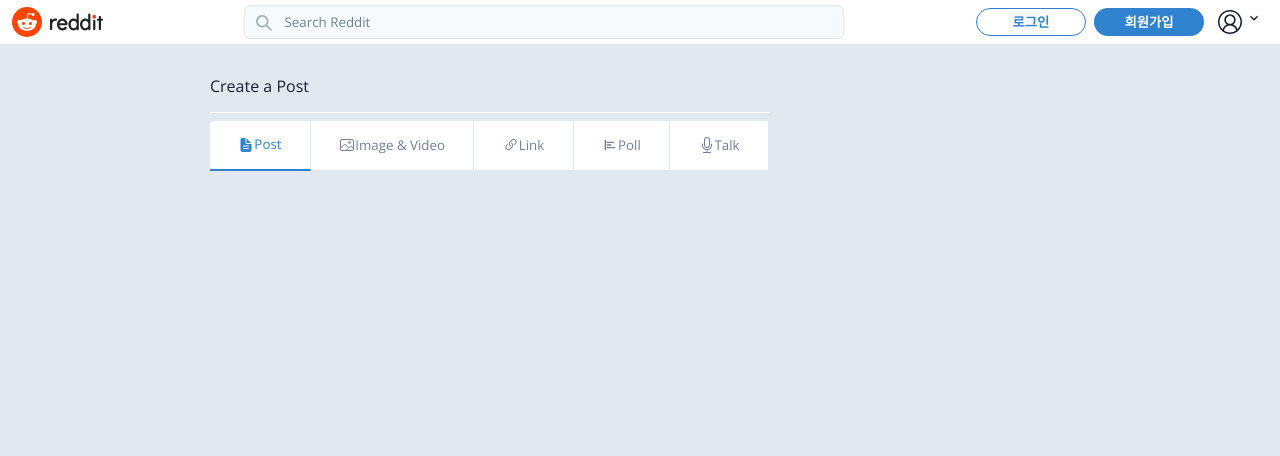
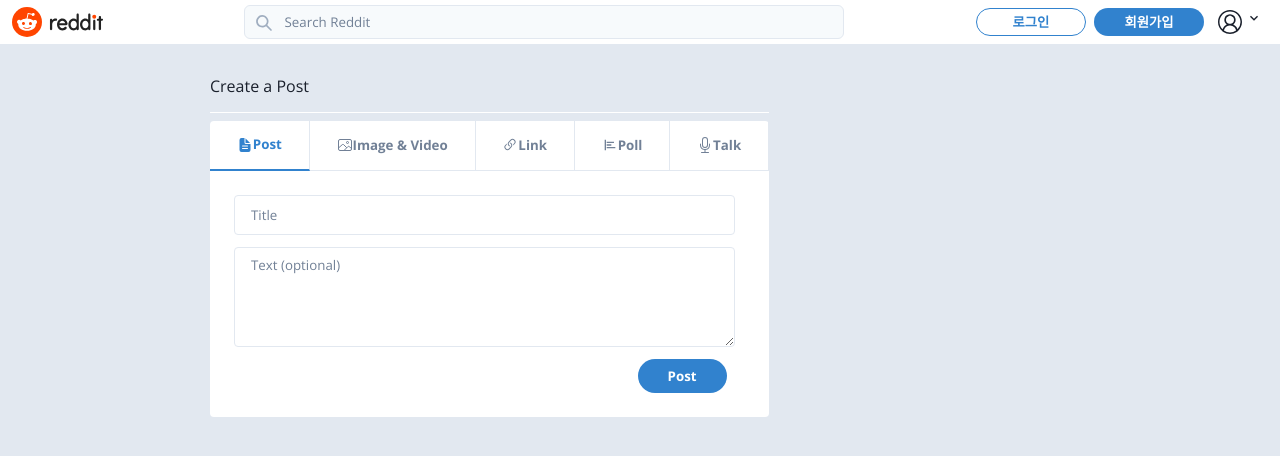
Before and after one commit to cocoburger/reddit-clone, a Next.js app: page /r/1/submit in a window 1280 px wide. Shown: the top 456 px of the page. Built offline with nearby package versions, Linux system fonts and the light colour scheme; no server answers.

Commit message:
feat: Create Post 기능 완성

```diff
--- a/src/components/Posts/NewPostForm.tsx
+++ b/src/components/Posts/NewPostForm.tsx
@@ -3,11 +3,12 @@
 import { BiPoll } from 'react-icons/bi';
 import { IoImageOutline, IoDocumentText } from 'react-icons/io5';
 import { BsLink45Deg, BsMic } from 'react-icons/bs';
-import TabItem from '@/components/Posts/TabItem';
+import TabItem from './TabItem';
+import TextInput from '@/components/Posts/PostForm/TextInput';
 
-type NewPostFormProps = {
-  children: React.ReactNode;
-};
+// eslint-disable-next-line @typescript-eslint/ban-ts-comment
+// @ts-ignore
+const formTabs: TabItem[] = [];
 
 const formTab = [
   {
@@ -39,6 +40,27 @@
 
 const NewPostForm: React.FC = () => {
   const [selectedTab, setSelectedTab] = useState(formTab[0].title);
+  const [textInput, setTextInput] = useState({
+    title: '',
+    body: '',
+  });
+  const [selectFile, setSelectedFile] = useState<string>();
+  const [loading, setLoading] = useState(false);
+  const handleCreatePost = async () => {};
+
+  const onSelectImage = () => {};
+
+  const onTextChange = (
+    event: React.ChangeEvent<HTMLInputElement | HTMLTextAreaElement>,
+  ) => {
+    const {
+      target: { name, value },
+    } = event;
+    setTextInput((prev) => ({
+      ...prev,
+      [name]: value,
+    }));
+  };
 
   return (
     <Flex direction='column' bg='white' borderRadius={4} mt={2}>
@@ -52,6 +74,16 @@
           />
         ))}
       </Flex>
+      <Flex p={4}>
+        {selectedTab === 'Post' && (
+          <TextInput
+            textInputs={textInput}
+            handleCreatePost={handleCreatePost}
+            onChange={onTextChange}
+            loading={loading}
+          />
+        )}
+      </Flex>
     </Flex>
   );
 };
--- /dev/null
+++ b/src/components/Posts/PostForm/TextInput.tsx
@@ -0,0 +1,74 @@
+import React from 'react';
+import { Button, Flex, Input, Stack, Textarea } from '@chakra-ui/react';
+
+type TextInputProps = {
+  textInputs: {
+    title: string;
+    body: string;
+  };
+  onChange: (
+    event: React.ChangeEvent<HTMLInputElement | HTMLTextAreaElement>,
+  ) => void;
+  handleCreatePost: () => void;
+  loading: boolean;
+};
+
+const TextInput: React.FC<TextInputProps> = ({
+  textInputs,
+  onChange,
+  handleCreatePost,
+  loading,
+}) => {
+  return (
+    <Stack spacing={3} width='95%'>
+      <Input
+        name='title'
+        value={textInputs.title}
+        onChange={onChange}
+        fontSize='10pt'
+        borderRadius={4}
+        placeholder='Title'
+        _placeholder={{ color: 'gray.500' }}
+        _focus={{
+          outline: 'none',
+          bg: 'white',
+          border: '1px solid',
+          borderColor: 'black',
+        }}
+        mt={2}
+        ml={2}
+      />
+      <Textarea
+        name='body'
+        value={textInputs.body}
+        onChange={onChange}
+        fontSize='10pt'
+        borderRadius={4}
+        height='100px'
+        placeholder='Text (optional)'
+        _placeholder={{ color: 'gray.500' }}
+        _focus={{
+          outline: 'none',
+          bg: 'white',
+          border: '1px solid',
+          borderColor: 'black',
+        }}
+        style={{ marginLeft: '0.5rem' }}
+      />
+      <Flex justify='flex-end'>
+        <Button
+          height='34px'
+          padding='0px 30px'
+          disabled={!textInputs.title}
+          isLoading={loading}
+          onClick={handleCreatePost}
+          mb={2}
+        >
+          Post
+        </Button>
+      </Flex>
+    </Stack>
+  );
+};
+
+export default TextInput;
--- a/src/components/Posts/TabItem.tsx
+++ b/src/components/Posts/TabItem.tsx
@@ -8,7 +8,7 @@
   setSelectedTab: (value: string) => void;
 };
 
-const TabItem: React.FC<TabItemType> = ({ item, selected }) => {
+const TabItem: React.FC<TabItemType> = ({ item, selected, setSelectedTab }) => {
   return (
     <Flex
       align='center'
@@ -16,12 +16,15 @@
       flexGrow={1}
       p='14px 0px'
       cursor='pointer'
+      fontWeight={700}
       _hover={{ bg: 'gray.50' }}
       color={selected ? 'blue.500' : 'gray.500'}
       borderWidth={selected ? '0px 1px 2px 0px' : '0px 1px 1px 0px'}
       borderBottomColor={selected ? 'blue.500' : 'gray.200'}
       borderRightColor='gray.200'
-      onClick={() => {}}
+      onClick={() => {
+        setSelectedTab(item.title);
+      }}
     >
       <Flex>
         <Icon as={item.icon} />
```
Also changed, not shown: src/components/Posts/PostForm/ImageUpload.tsx (added, +11 -0 lines).
